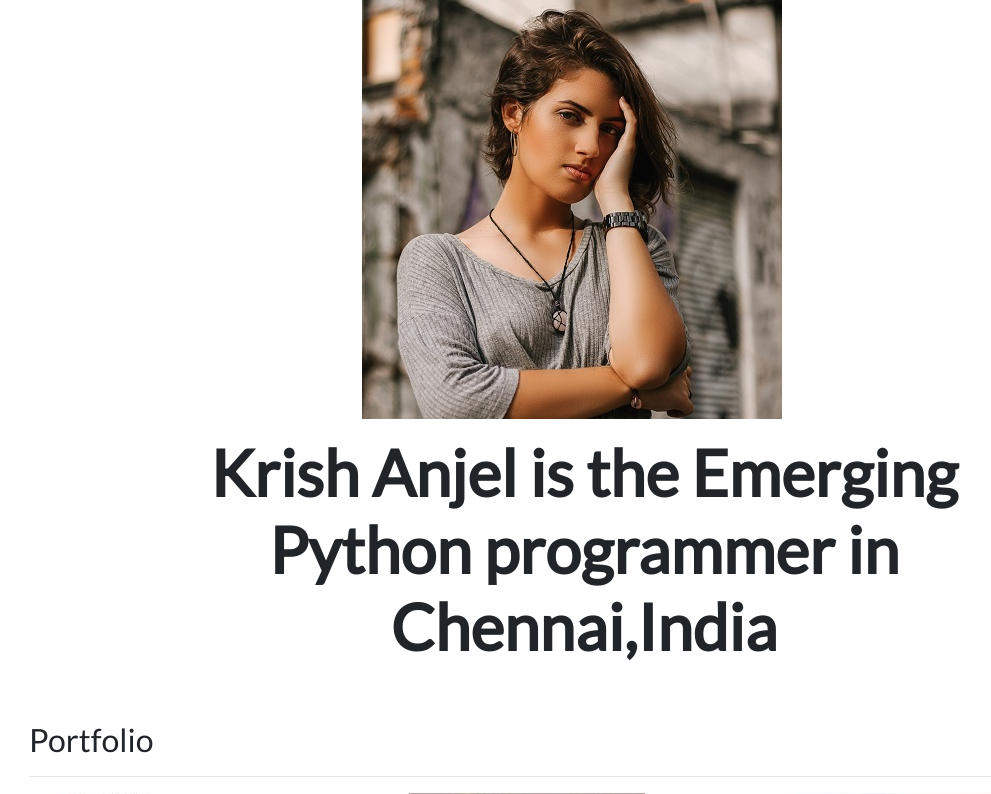
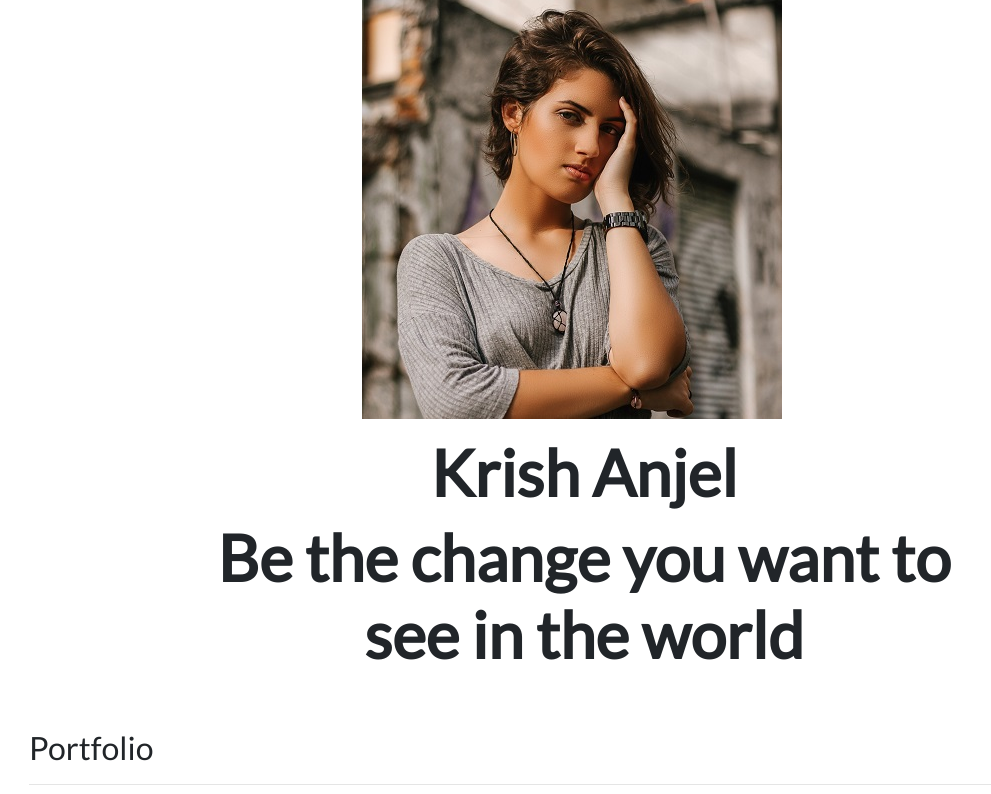
Before and after one commit to krishdeva01/Django_Portfolio, a Django app: page / in a window 1280 px wide. Shown: the part 73-867 px from the top of the page, without its empty margins (56-1047 px from the left). Run offline with Django 3.2, Linux system fonts and the light colour scheme; data comes from the database, SQL or seed files in the repository; some libraries are stand-ins or nearby versions.

Commit message:
quote and pdf changed

```diff
--- a/portfolio/templates/portfolio/base.html
+++ b/portfolio/templates/portfolio/base.html
@@ -35,7 +35,7 @@
       <div class="collapse navbar-collapse text-center" id="navbarNav">
         <ul class="navbar-nav ml-auto">
           <li class="nav-item">
-            <a class="nav-link" href="{% static 'portfolio/krish.pdf' %}">Resume</a>
+            <a class="nav-link" href="{% static 'portfolio/myresume.pdf' %}">Resume</a>
           </li>
           <li class="nav-item">
             <a class="nav-link" href="https://www.linkedin.com/in/krishna-d-280ba320a" target="_blank">LinkedIn</a>
--- a/portfolio/templates/portfolio/home.html
+++ b/portfolio/templates/portfolio/home.html
@@ -12,7 +12,8 @@
 
 <div class="row justify-content-center mb-3">
   <div class="col-md-9 text-center">
-    <h1 id="hometext" class="font-weight-bold">Krish Anjel is the Emerging Python programmer in Chennai,India</h1>
+    <h1 id="hometext" class="font-weight-bold">Krish Anjel </h1>
+    <h1 id="hometext" class="font-weight-bold">Be the change you want to see in the world</h1>
   </div>
 </div>
 
```
Also changed, not shown: 1 other file.
